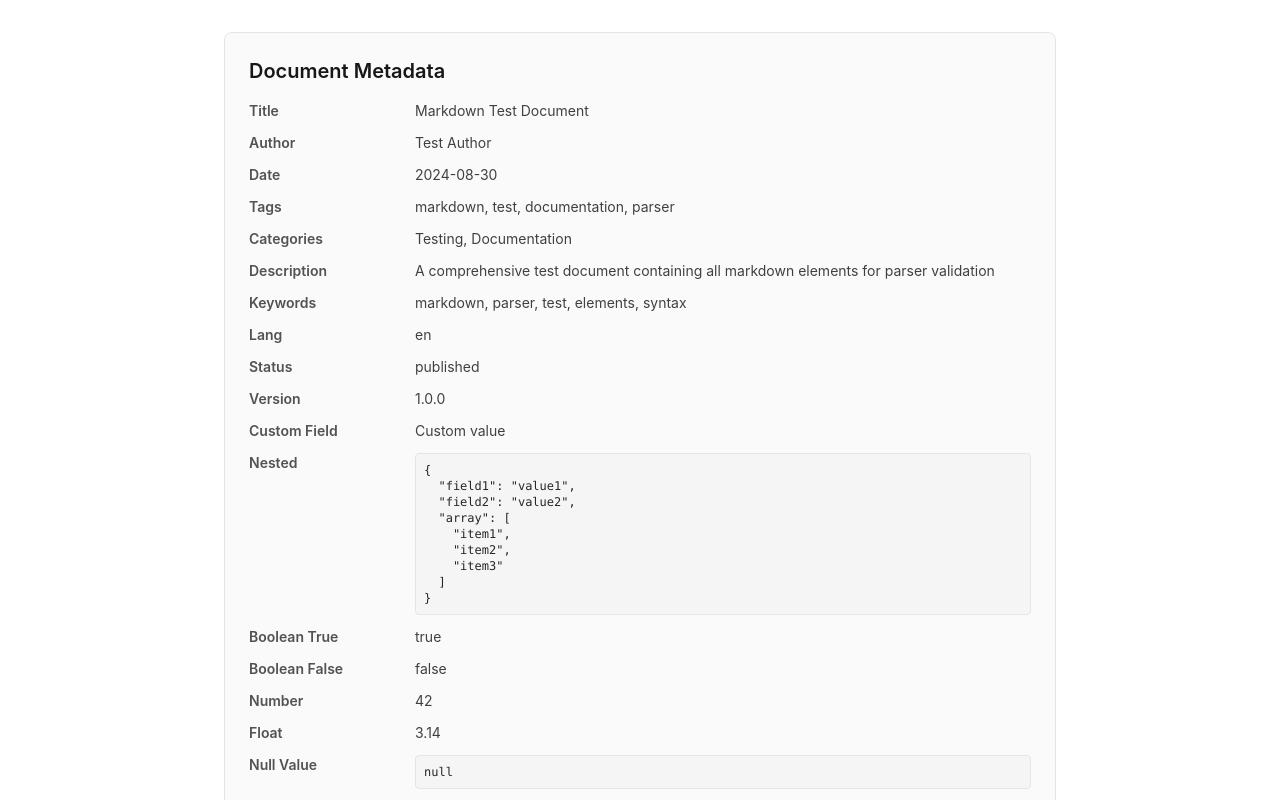
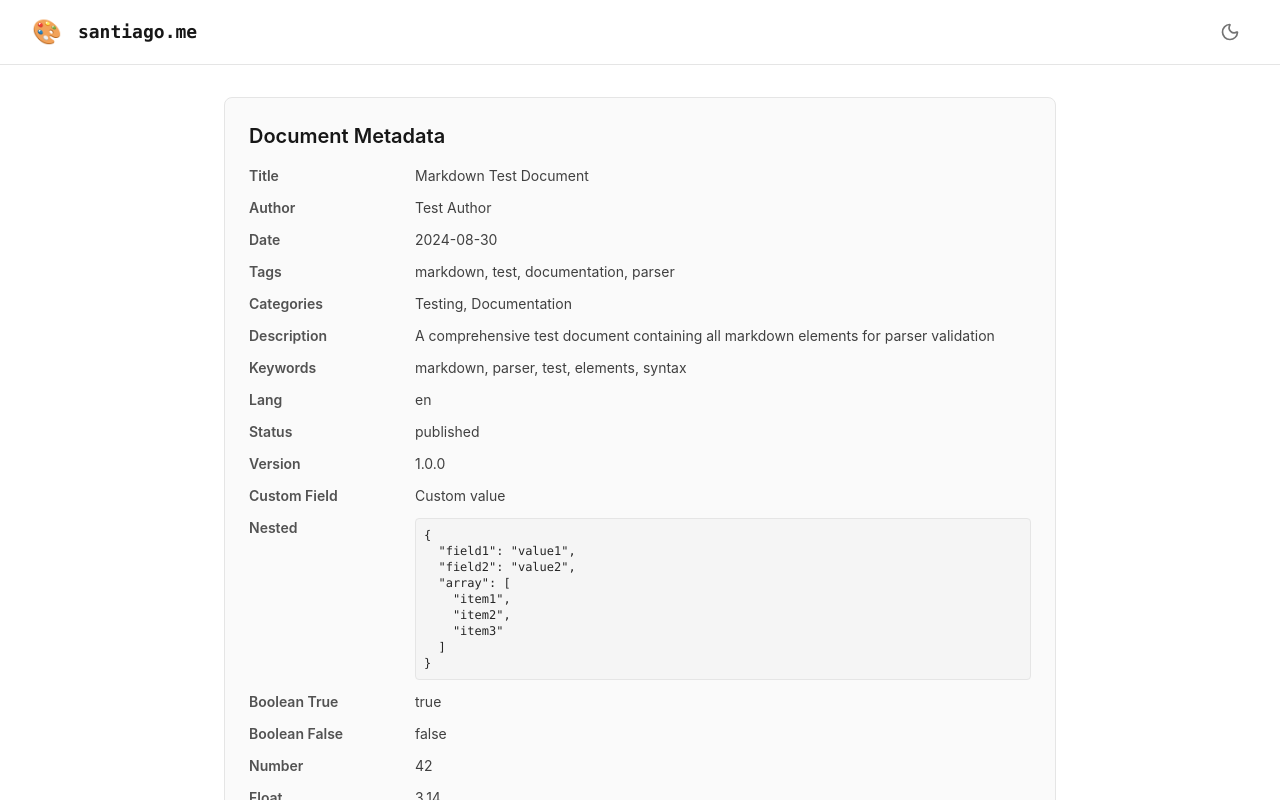
Before and after one commit to santiagosayshey/me, a Svelte app: page / in a window 1280 px wide. Shown: the top 800 px of the page. Built offline with nearby package versions, Linux system fonts and the light colour scheme.

Commit message:
feat: Add navigation bar component and update theme store for navigation support

```diff
--- a/src/App.svelte
+++ b/src/App.svelte
@@ -1,7 +1,9 @@
 <script lang="ts">
   import Markdown from '$md';
+  import Navbar from '$navigation/navbar/navbar.svelte';
 </script>
 
+<Navbar />
 <main>
   <Markdown filePath="/markdown/test.md" />
 </main>
--- a/src/app.css
+++ b/src/app.css
@@ -5,6 +5,7 @@
 
 /* Font imports */
 @import url('https://fonts.googleapis.com/css2?family=Inter:wght@300;400;500;600;700&display=swap');
+@import url('https://fonts.googleapis.com/css2?family=Geist+Sans:wght@100..900&display=swap');
 @import url('https://fonts.googleapis.com/css2?family=JetBrains+Mono:wght@300;400;500;600&display=swap');
 
 /* CSS Variables for colors */
@@ -16,6 +17,7 @@
   /* Font families */
   --font-sans: 'Inter', system-ui, -apple-system, sans-serif;
   --font-mono: 'JetBrains Mono', 'SF Mono', Consolas, monospace;
+  --font-geist: 'Geist Sans', sans-serif;
 }
 
 /* Dark mode colors */
--- /dev/null
+++ b/src/navigation/navbar/navbar.svelte
@@ -0,0 +1,31 @@
+<script lang="ts">
+  import { theme, isDark } from '$stores/theme';
+  import { Sun, Moon } from 'lucide-svelte';
+</script>
+
+<nav class="w-full border-b border-neutral-200 dark:border-neutral-800 sticky top-0 z-10 bg-white dark:bg-neutral-900">
+  <div class="px-4 sm:px-6 lg:px-8">
+    <div class="flex items-center justify-between h-16">
+      <div class="flex items-center">
+        <div class="flex-shrink-0">
+          <span class="text-2xl">🎨</span>
+        </div>
+        <div class="ml-4">
+          <span class="text-lg font-bold text-neutral-900 dark:text-neutral-100" style="font-family: var(--font-mono);">santiago.me</span>
+        </div>
+      </div>
+      <div class="flex items-center">
+        <button
+          on:click={() => theme.toggle()}
+          class="p-2 rounded-md text-neutral-500 hover:text-neutral-700 hover:bg-neutral-100 dark:hover:bg-neutral-800 focus:outline-none focus:bg-neutral-100 dark:focus:bg-neutral-800"
+        >
+          {#if $isDark}
+            <Sun size={20} />
+          {:else}
+            <Moon size={20} />
+          {/if}
+        </button>
+      </div>
+    </div>
+  </div>
+</nav>
--- a/src/stores/theme.ts
+++ b/src/stores/theme.ts
@@ -75,18 +75,5 @@ export const isDark = derived(theme, $theme => $theme === 'dark');
 if (typeof window !== 'undefined') {
   theme.init();
 
-  // Set up keyboard shortcut
-  window.addEventListener('keydown', (e) => {
-    // Check if 'm' key is pressed without modifiers
-    if (e.key === 'm' && !e.ctrlKey && !e.metaKey && !e.altKey && !e.shiftKey) {
-      // Don't toggle if user is typing in an input/textarea
-      const target = e.target as HTMLElement;
-      if (target.tagName === 'INPUT' || target.tagName === 'TEXTAREA' || target.contentEditable === 'true') {
-        return;
-      }
 
-      e.preventDefault();
-      theme.toggle();
-    }
-  });
 }
--- a/tsconfig.json
+++ b/tsconfig.json
@@ -16,7 +16,8 @@
     "paths": {
       "$md": ["./src/markdown/components/markdown.svelte"],
       "$parsers/*": ["./src/markdown/parser/blocks/*"],
-      "$stores/*": ["./src/stores/*"]
+      "$stores/*": ["./src/stores/*"],
+      "$navigation/*": ["./src/navigation/*"]
     }
   },
   "include": ["src/**/*.ts", "src/**/*.js", "src/**/*.svelte", "vite.config.ts", "svelte.config.js"]
--- a/vite.config.ts
+++ b/vite.config.ts
@@ -12,7 +12,8 @@ export default defineConfig({
     alias: {
       '$md': path.resolve('./src/markdown/components/markdown.svelte'),
       '$parsers': path.resolve('./src/markdown/parser/blocks'),
-      '$stores': path.resolve('./src/stores')
+      '$stores': path.resolve('./src/stores'),
+      '$navigation': path.resolve('./src/navigation')
     }
   }
 })
```
